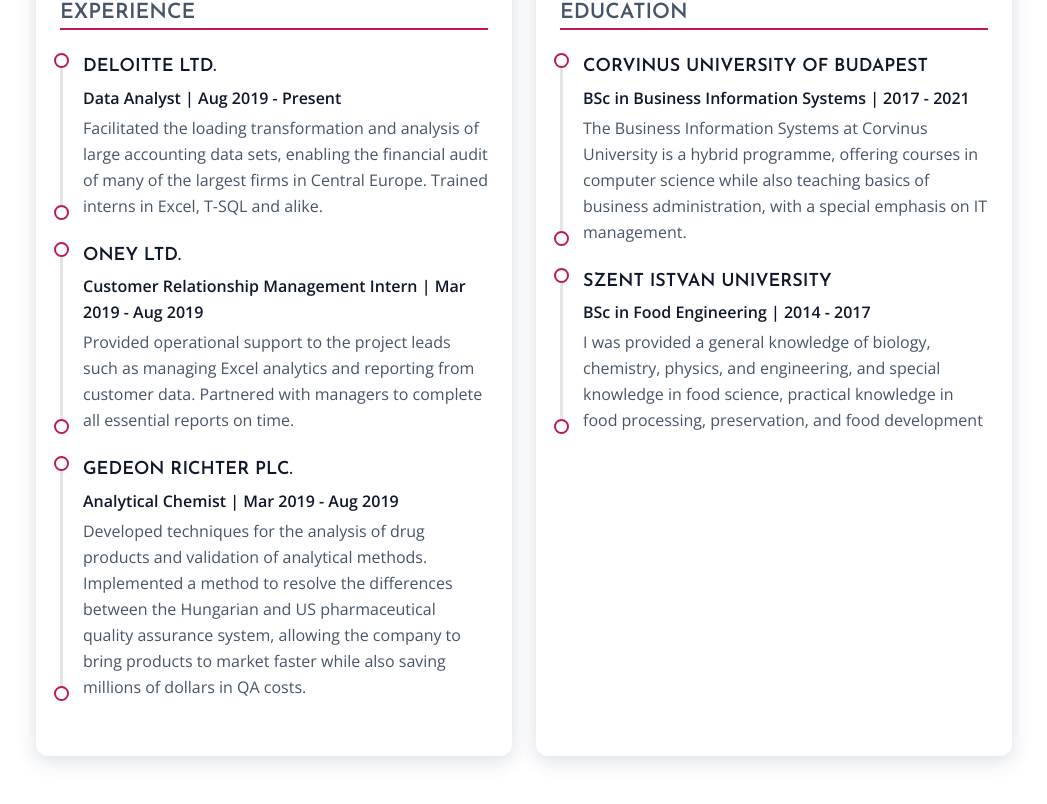
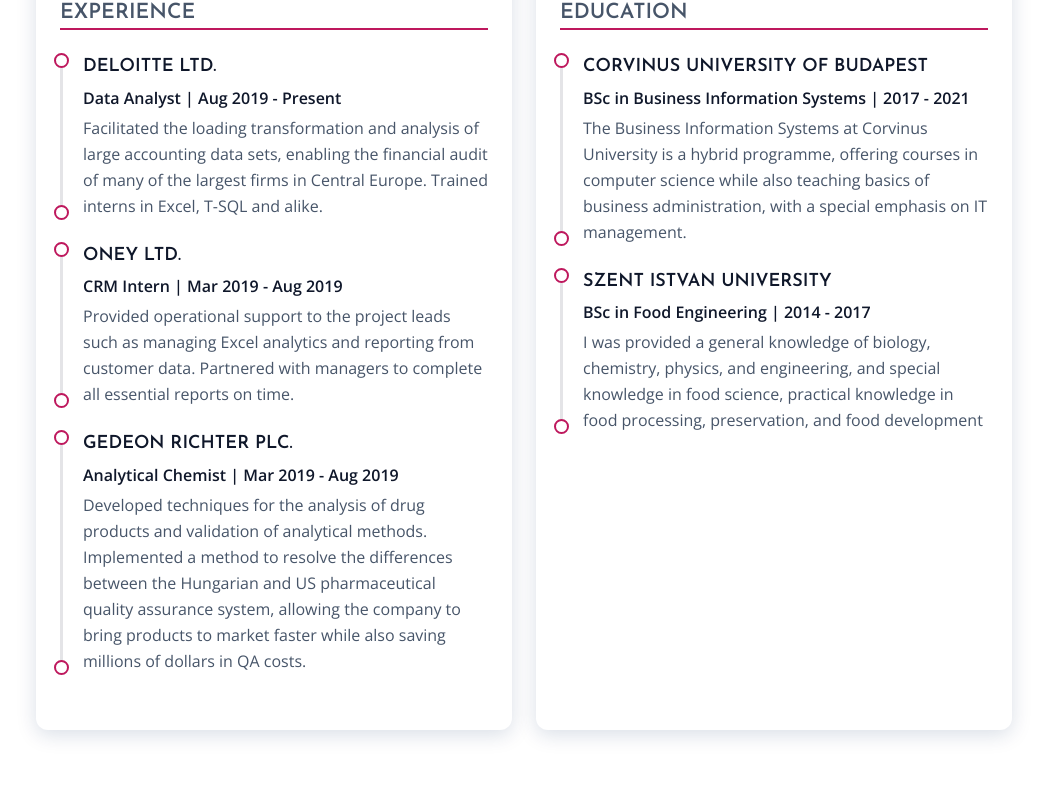
Before and after one commit to zsofiaflorek/portfolio, a Next.js app: page /about in a window 1280 px wide. Shown: the part 1027-1831 px from the top of the page, without its empty margins (116-1163 px from the left). Built offline with nearby package versions, Linux system fonts and the light colour scheme.

Commit message:
Fix work description on About page (#34)

```diff
--- a/pages/about.js
+++ b/pages/about.js
@@ -82,7 +82,7 @@
             />
             <TimelineItem
               title="Oney Ltd."
-              subtitle="Customer Relationship Management Intern"
+              subtitle="CRM Intern"
               timeframe="Mar 2019 - Aug 2019"
               description="Provided operational support to the project leads such as managing Excel analytics and reporting from customer data. Partnered with managers to complete all essential reports on time. "
             />
```
